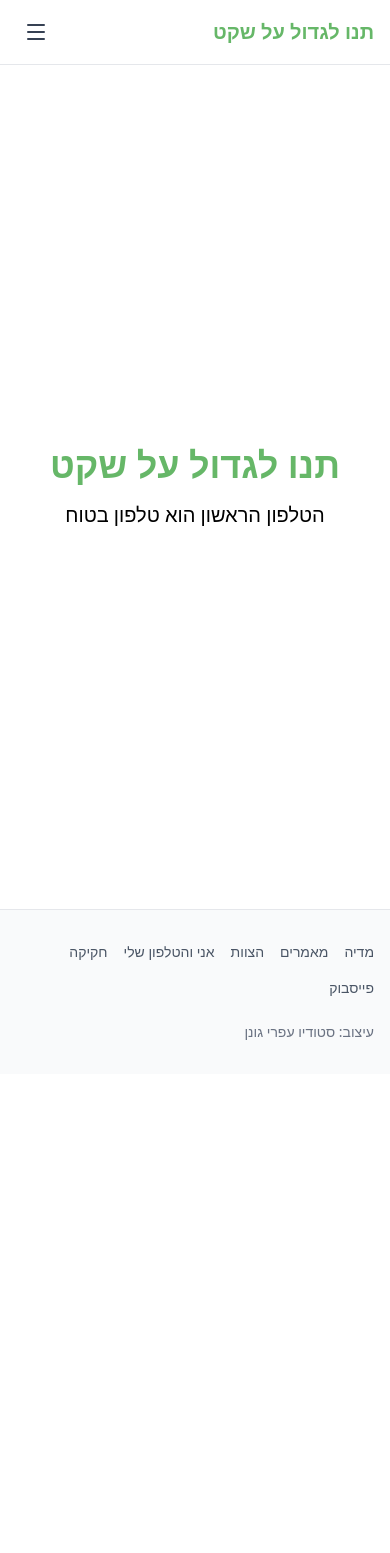
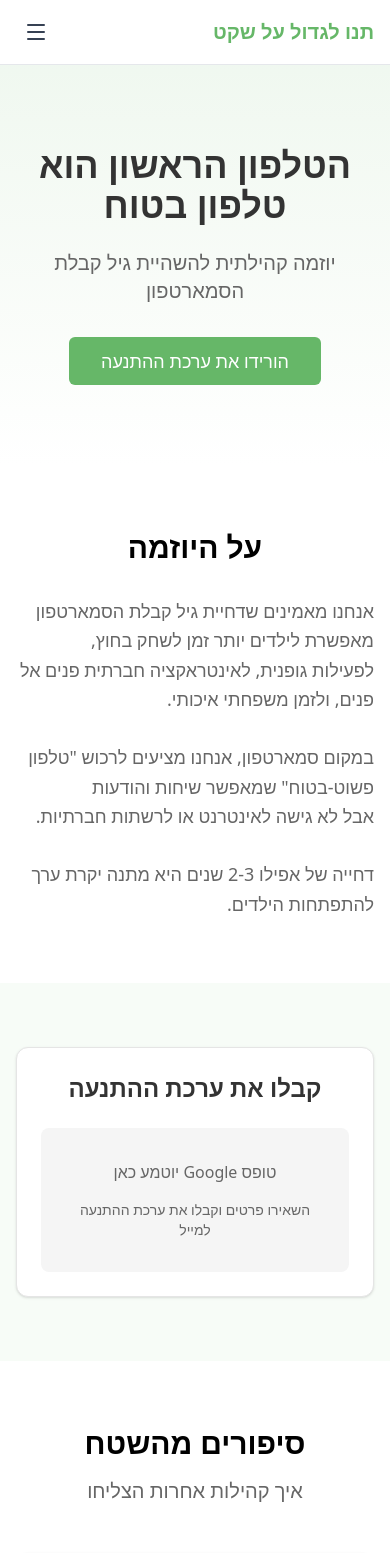
Before and after one commit to TnuLigdol/TnuLigdol, a Next.js app: page / in a window 390 px wide. Shown: the top 1553 px of the page. Before the commit the page ends 1074 px from the top, so only its background shows below. Built offline with nearby package versions, Linux system fonts and the light colour scheme.

Commit message:
feat: build homepage with all sections
Assemble homepage using hero, about, startup kit form,
stories, phone guide, and FAQ sections wrapped in semantic
main element.

```diff
--- a/app/page.tsx
+++ b/app/page.tsx
@@ -1,8 +1,22 @@
+import {
+  Hero,
+  About,
+  FAQ,
+  StoriesSection,
+  PhoneGuideSection,
+} from "@/components/home";
+import { StartupKitForm } from "@/components/forms/startup-kit-form";
+
 export default function Home() {
   return (
-    <main className="flex min-h-screen flex-col items-center justify-center p-8">
-      <h1 className="text-4xl font-bold text-primary mb-4">תנו לגדול על שקט</h1>
-      <p className="text-xl text-text-muted">הטלפון הראשון הוא טלפון בטוח</p>
+    <main>
+      <Hero />
+      <About />
+      <StartupKitForm />
+      <StoriesSection />
+      <PhoneGuideSection />
+      <FAQ />
+      <StartupKitForm title="הצטרפו אלינו" id="join-us" />
     </main>
   );
 }
```
